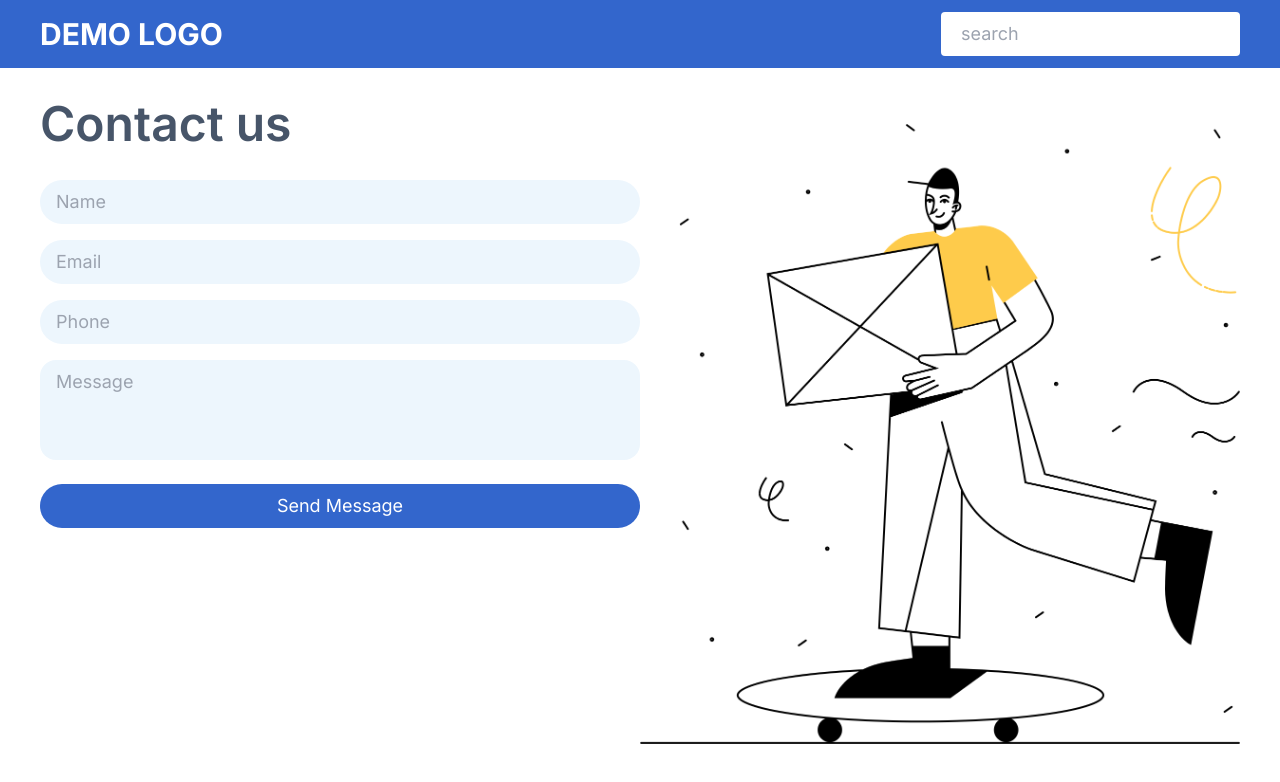
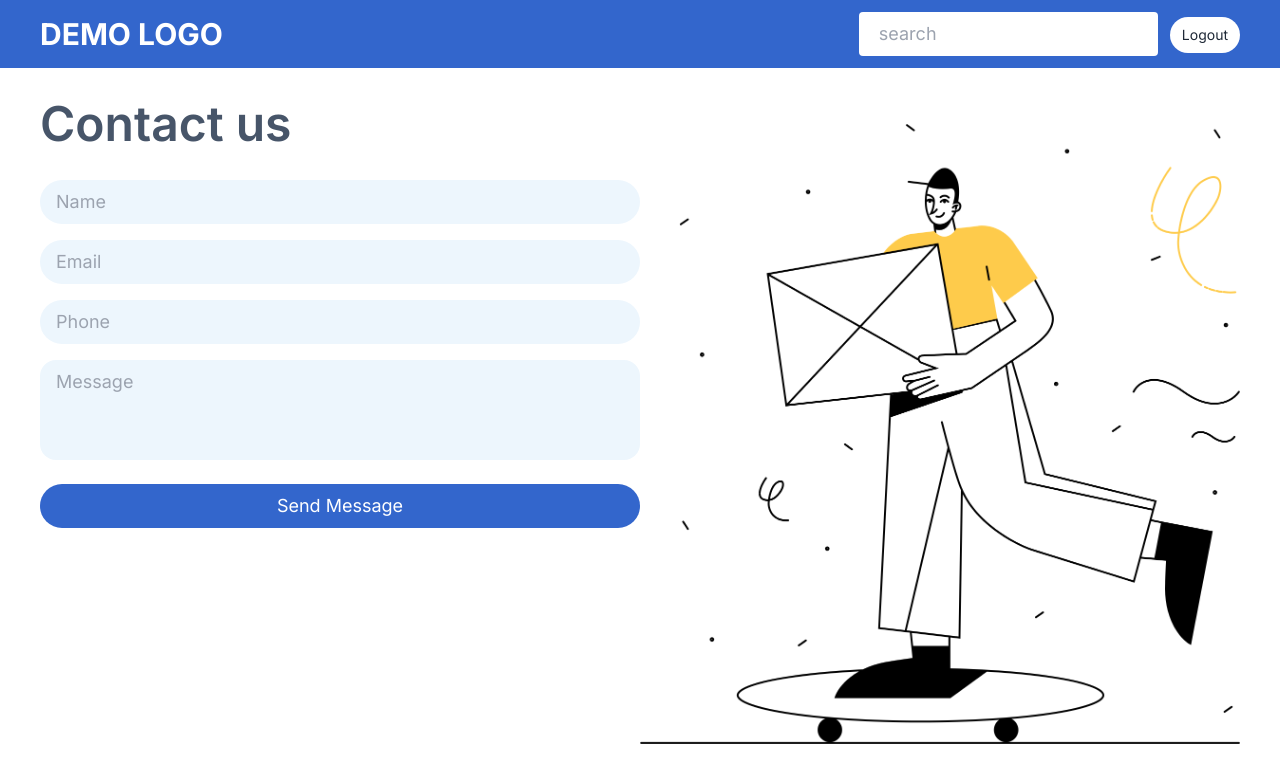
Before and after one commit to ihsajjad/cyber_Craft-NextJS, a Next.js app: page /contact in a window 1280 px wide. Shown: the top 782 px of the page. Built offline with nearby package versions, Linux system fonts and the light colour scheme.

Commit message:
created auth provider and logout api

```diff
--- /dev/null
+++ b/src/app/api/auth/logout/router.ts
@@ -0,0 +1,20 @@
+import { NextRequest, NextResponse } from "next/server";
+
+export const POST = async (req: NextRequest, res: NextResponse) => {
+  try {
+    let response = NextResponse.json({ message: "Logout Successfull" });
+
+    // removing the cookies from the user's browser
+    response.cookies.set("auth_token", "", {
+      expires: new Date(0),
+    });
+
+    return response;
+  } catch (error) {
+    console.log(error);
+    return new NextResponse(
+      JSON.stringify({ message: "Internal server error" }),
+      { status: 500 }
+    );
+  }
+};
--- a/src/app/contact/page.tsx
+++ b/src/app/contact/page.tsx
@@ -26,11 +26,16 @@ const Contact = () => {
         <span className="font-bold text-white sm:text-3xl text-xl">
           DEMO LOGO
         </span>
-        <input
-          type="search"
-          placeholder="search"
-          className="sm:py-2 sm:px-5 px-2 py-1 rounded focus:outline-none text-lg sm:w-fit w-[200px] "
-        />
+        <div>
+          <input
+            type="search"
+            placeholder="search"
+            className="sm:py-2 sm:px-5 px-2 py-1 rounded focus:outline-none text-lg sm:w-fit w-[120px] "
+          />
+          <button className="bg-white py-2 px-3 rounded-full sm:text-sm text-xs ml-3 my-auto">
+            Logout
+          </button>
+        </div>
       </div>
 
       {/*  */}
--- a/src/app/layout.tsx
+++ b/src/app/layout.tsx
@@ -1,3 +1,4 @@
+import AuthProvider from "@/providers/AuthProvider";
 import type { Metadata } from "next";
 import { Inter } from "next/font/google";
 import "./globals.css";
@@ -16,7 +17,9 @@ export default function RootLayout({
 }>) {
   return (
     <html lang="en">
-      <body className={inter.className}>{children}</body>
+      <body className={inter.className}>
+        <AuthProvider>{children}</AuthProvider>
+      </body>
     </html>
   );
 }
--- a/src/app/sign-up/page.tsx
+++ b/src/app/sign-up/page.tsx
@@ -1,6 +1,7 @@
 "use client";
 import { UserDataType } from "@/lib/types";
 import Image from "next/image";
+import { useRouter } from "next/navigation";
 import { useForm } from "react-hook-form";
 
 const SignUp = () => {
@@ -9,15 +10,16 @@ const SignUp = () => {
     register,
     formState: { errors },
   } = useForm<UserDataType>();
-
+  const router = useRouter();
   const onSubmit = handleSubmit(async (userData: UserDataType) => {
     const response = await fetch("/api/auth/sign-up", {
       method: "POST",
       body: JSON.stringify(userData),
     });
 
-    const result = await response.json();
-    console.log(result);
+    if (response.ok) {
+      router.push("/contact");
+    }
   });
 
   const showInputError = () => {
--- a/src/lib/types.ts
+++ b/src/lib/types.ts
@@ -17,3 +17,8 @@ export type ContactDataType = {
   phone: string;
   message: string;
 };
+
+export type AuthUserType = {
+  email: string;
+  role: string;
+};
--- /dev/null
+++ b/src/providers/AuthProvider.tsx
@@ -0,0 +1,12 @@
+import { AuthUserType } from "@/lib/types";
+import { ReactNode, createContext, useState } from "react";
+
+const AuthContext = createContext<AuthUserType | undefined>(undefined);
+
+const AuthProvider = ({ children }: { children: ReactNode }) => {
+  const [user, setUser] = useState<AuthUserType>();
+
+  return <AuthContext.Provider value={user}>{children}</AuthContext.Provider>;
+};
+
+export default AuthProvider;
```
